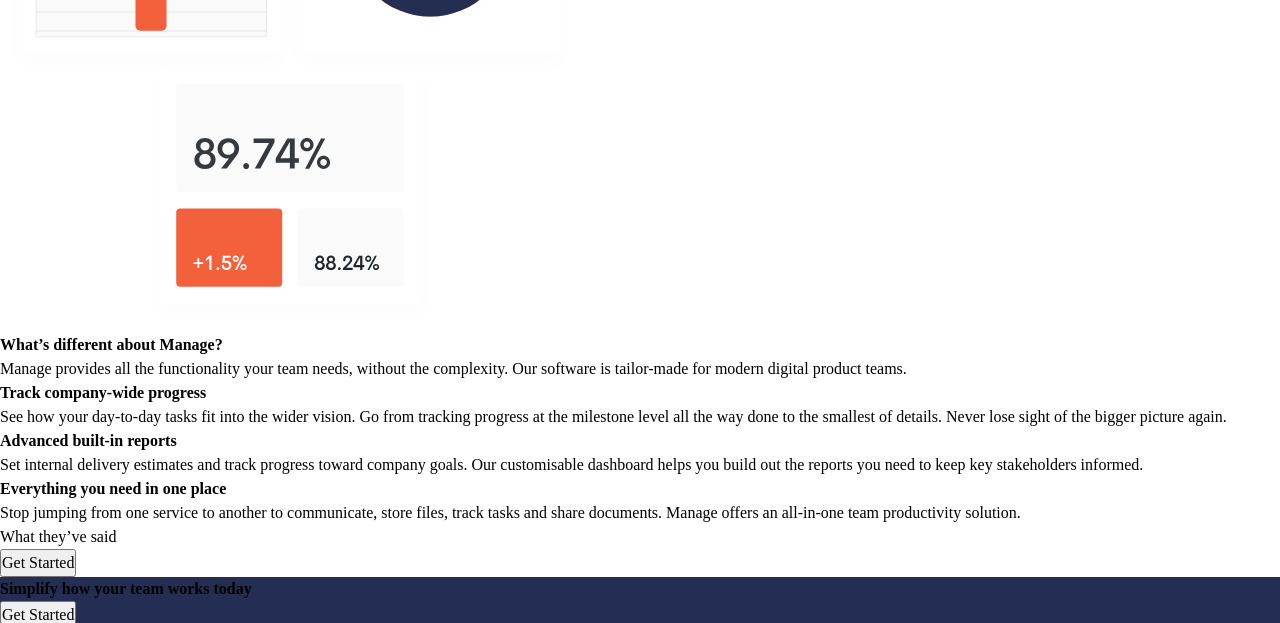
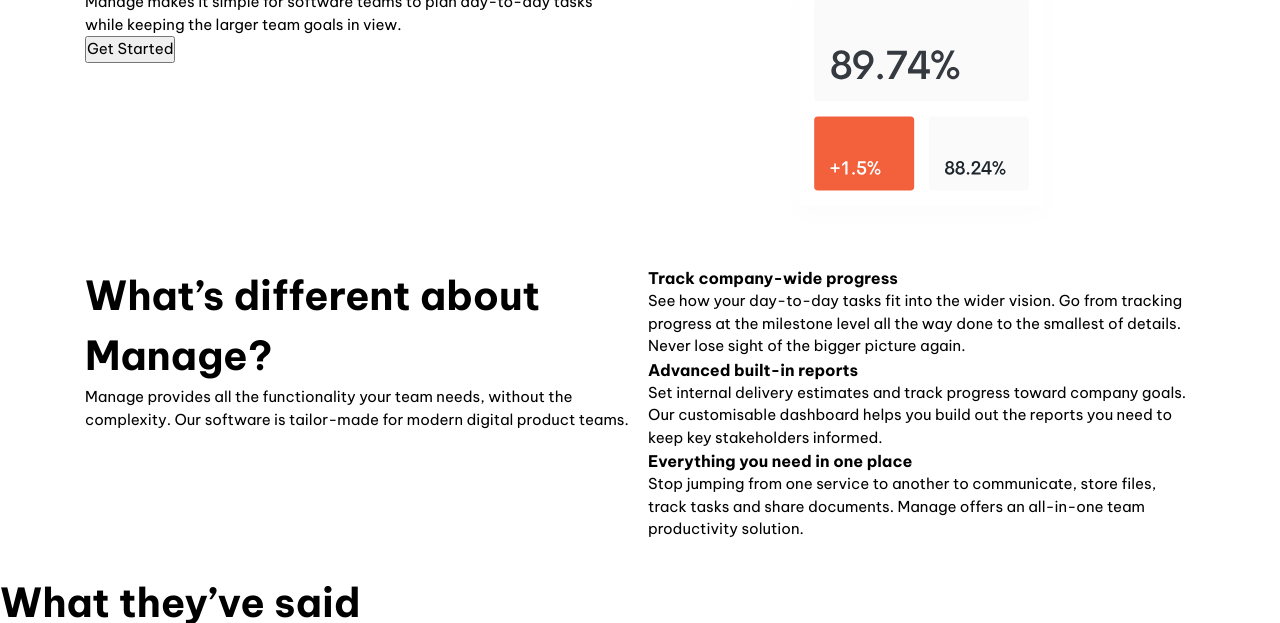
Before and after one commit to ansss22/manage, a website built with Vite: page index.html in a window 1280 px wide. Shown: the part 440-1063 px from the top of the page. Built offline with nearby package versions, Linux system fonts and the light colour scheme.

Commit message:
add container styles

```diff
--- a/index.html
+++ b/index.html
@@ -5,7 +5,7 @@
   <meta charset="UTF-8" />
   <link rel="icon" type="image/svg+xml" href="favicon.svg" />
   <meta name="viewport" content="width=device-width, initial-scale=1.0" />
-  <title>Vite App</title>
+  <title>Manage</title>
   <link rel="preconnect" href="https://fonts.googleapis.com">
   <link rel="preconnect" href="https://fonts.gstatic.com" crossorigin>
   <link href="https://fonts.googleapis.com/css2?family=Be+Vietnam+Pro:wght@400;500;700&display=swap" rel="stylesheet">
@@ -15,6 +15,7 @@
 <body>
   <header class="primary-header">
     <div class="container">
+
       <a href="#"><img src="./images/logo.svg" alt="logo"></a>
       <nav class="primary-navigation">
         <ul aria-label="primary" role="list">
@@ -26,14 +27,15 @@
         </ul>
       </nav>
       <button class="buttom">Get Started</button>
+
     </div>
   </header>
   <main>
-    <section>
-      <div class="continer">
-        <div class="even-column">
+    <section class="padding-block-900">
+      <div class="container">
+        <div class="even-columns">
           <div>
-            <h1>Bring everyone together to build better products.</h1>
+            <h1 class="fs-primary-heading fw-bold ">Bring everyone together to build better products.</h1>
             <p> Manage makes it simple for software teams to plan day-to-day
               tasks while keeping the larger team goals in view.</p>
             <button>Get Started</button>
@@ -45,11 +47,11 @@
       </div>
     </section>
 
-    <section>
+    <section class="padding-block-900">
       <div class="container">
         <div class="even-columns">
           <div>
-            <h2 class="fs-scendery-heading fw-bold">What’s different about Manage?</h2>
+            <h2 class="fs-secondary-heading fw-bold">What’s different about Manage?</h2>
             <p>Manage provides all the functionality your team needs, without
               the complexity. Our software is tailor-made for modern digital
               product teams. </p>
@@ -80,16 +82,16 @@
       </div>
     </section>
 
-    <section class="carousel">
-      <h2 class="fs-scendery-heading">What they’ve said</h2>
+    <section class="carousel padding-block-700">
+      <h2 class="fs-secondary-heading fw-bold">What they’ve said</h2>
       <button class="button">Get Started</button>
     </section>
 
-    <section class="cta | bg-primary-400 text-neutral">
+    <section class="cta | bg-accent-400 text-neutral padding-block-900">
       <div class="container">
         <div class="even-columns">
           <div>
-            <p class="fs-scendery-heading fw-bold">Simplify how your team works today</p>
+            <p class="fs-secondary-heading fw-bold">Simplify how your team works today</p>
           </div>
           <div>
             <button class="button" data-type="inverted">Get Started</button>
@@ -99,7 +101,7 @@
     </section>
   </main>
 
-  <footer class="">
+  <footer class="padding-block-700">
     <div class="continer">
       <div class="even-columns">
         <div>
--- a/style.css
+++ b/style.css
@@ -4,8 +4,8 @@
 
   --clr-primary-400: hsl(228, 39%, 23%);
 
-    --clr-neutral-100: hsl(232, 12%, 13%);
-    --clr-neutral-900: hsl(0 0% 0%);
+  --clr-neutral-900: hsl(232, 12%, 13%);
+  --clr-neutral-100: hsl(0 0% 100%);
 
   --ff-primary: "Be Vietnam Pro", sans-serif;
 
@@ -29,6 +29,16 @@
   --fs-secondary-heading: var(--fs-700);
   --fs-nav: var(--fs-500);
   --fs-button: var(--fs-300);
+
+  --size-100: 0.25rem;
+  --size-200: 0.5rem;
+  --size-300: 0.75rem;
+  --size-400: 1rem;
+  --size-500: 1.5rem;
+  --size-600: 2rem;
+  --size-700: 3rem;
+  --size-800: 4rem;
+  --size-900: 5rem;
 }
 
 @media (min-width: 50em) {
@@ -171,3 +181,37 @@
 .fs-600 {
   font-size: var(--fs-600);
 }
+
+.padding-block-900 {
+  padding-block: var(--size-400);
+}
+
+.padding-block-700 {
+  padding-block: var(--size-400);
+}
+
+.container {
+  --max-width: 1110px;
+  --padding: 1rem;
+
+  width: min(var(--max-width), 100% - var(--padding) * 2);
+  margin-inline: auto;
+}
+
+.even-columns {
+  display: grid;
+  gap: 1rem;
+}
+
+@media (min-width: 50em) {
+  .even-columns {
+    grid-auto-flow: column;
+    grid-auto-columns: 1fr;
+  }
+}
+/* General Styling */
+body {
+  font-size: var(--fs-body);
+  font-family: var(--ff-body);
+  color: var(--clr-neutral-400);
+}
```
Lines whose indentation alone changed are shown as unchanged.
